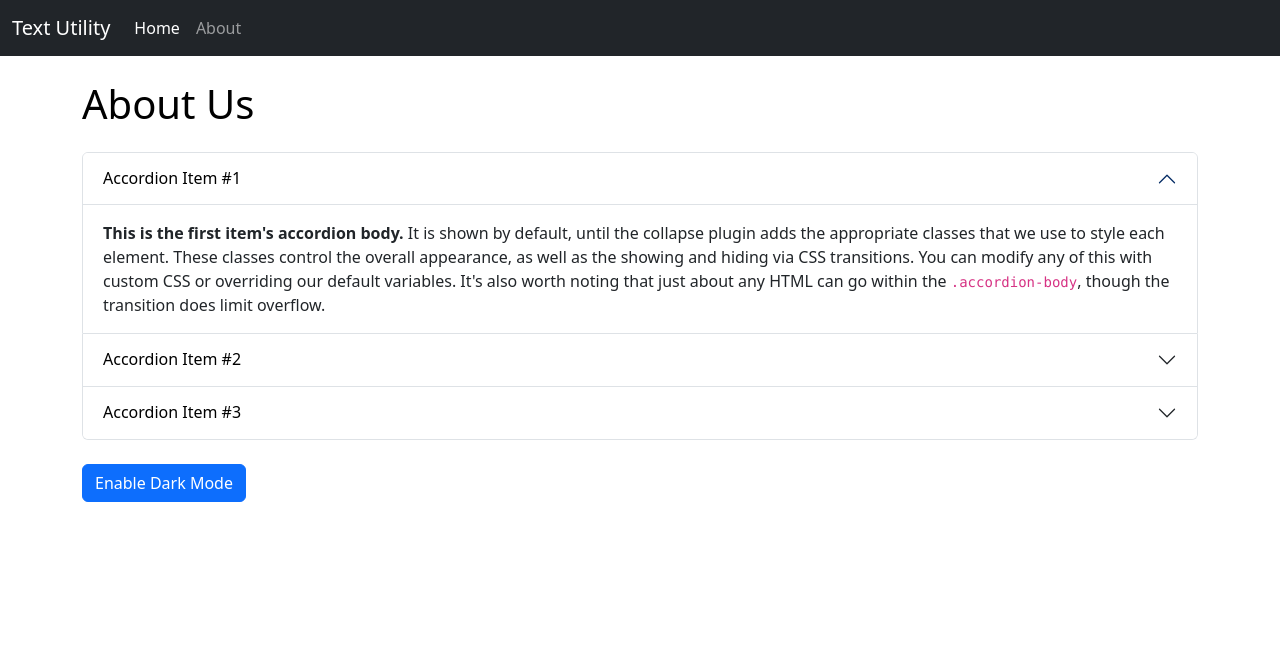
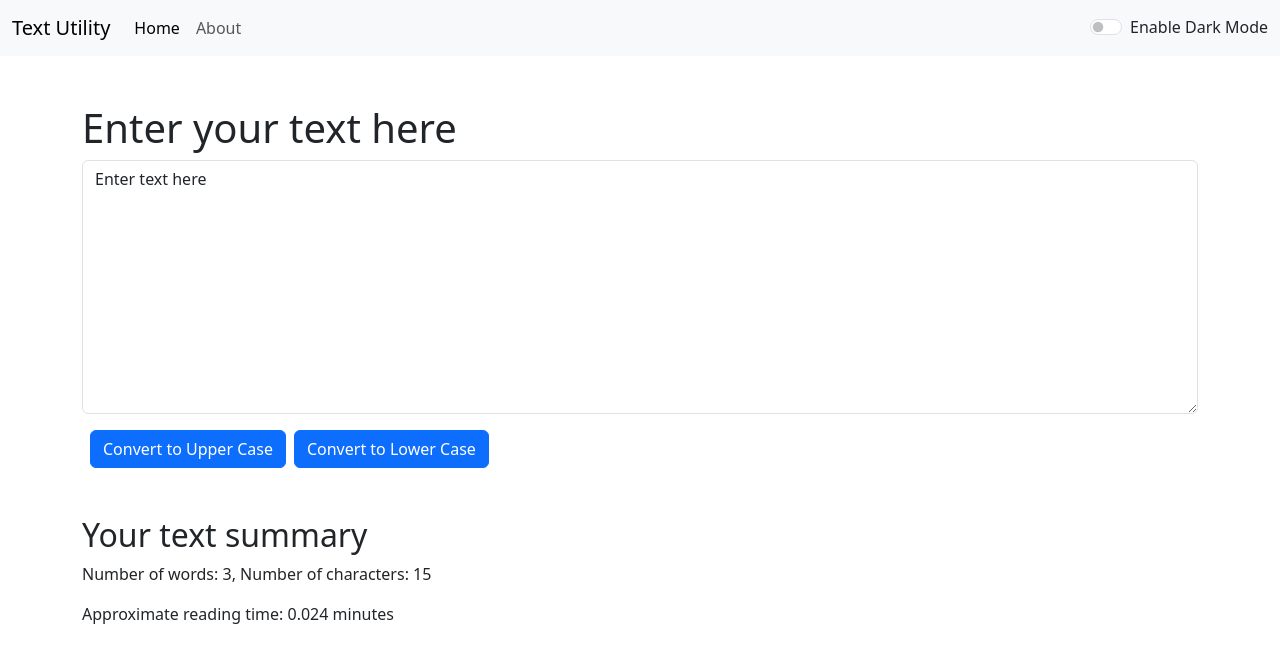
Before and after one commit to JkGiThuB821/text-app, a React (Create React App) app: page / in a window 1280 px wide. Shown: the top 662 px of the page. Built offline with nearby package versions, Linux system fonts and the light colour scheme.

Commit message:
Enabled dark mode with a toggle swicth in the navbar

```diff
--- a/src/App.js
+++ b/src/App.js
@@ -1,3 +1,4 @@
+import { useState } from 'react';
 import './App.css';
 import About from './components/About';
 import Navbar from './components/Navbar';
@@ -5,11 +6,22 @@ import TextForm from './components/TextForm';
 
 
 function App() {
+  // state for enabling dark mode in the whole app
+  const [mode, setMode] = useState('light');
+
+  const toggleMode = ()=>{
+    if (mode === 'light'){
+      setMode('dark');
+    }else{
+      setMode('light');
+    }
+
+  }
   return (
     <>
-  <Navbar title="Text Utility" aboutText = "About"/>
-  {/* <TextForm heading= "Enter your text here"/> */}
-  <About/>
+  <Navbar title="Text Utility" aboutText = "About" mode = {mode} toggleMode = {toggleMode}/>
+  <TextForm heading= "Enter your text here"/>
+  {/* <About/> */}
     </>
   )
 }
--- a/src/components/Navbar.js
+++ b/src/components/Navbar.js
@@ -5,7 +5,7 @@ import PropTypes from 'prop-types'
 export default function Navbar(props) {
   return (
     <div>
-        <nav className="navbar navbar-expand-lg navbar-dark bg-dark">
+        <nav className={`navbar navbar-expand-lg navbar-${props.mode} bg-${props.mode}`}>
             <div className="container-fluid">
             <a className="navbar-brand" href="/">{props.title}</a>
             <button className="navbar-toggler" type="button" data-bs-toggle="collapse" data-bs-target="#navbarSupportedContent" aria-controls="navbarSupportedContent" aria-expanded="false" aria-label="Toggle navigation">
@@ -24,6 +24,10 @@ export default function Navbar(props) {
                 <input className="form-control me-2" type="search" placeholder="Search" aria-label="Search"/>
                 <button className="btn btn-outline-success" type="submit">Search</button>
                 </form> */}
+                <div className={`form-check form-switch text-${props.mode === 'light'?'dark':'light'}`}>
+                <input className="form-check-input" type="checkbox" onClick={props.toggleMode} role="switch" id="flexSwitchCheckDefault"/>
+                <label className="form-check-label" htmlFor="flexSwitchCheckDefault">Enable Dark Mode</label>
+                </div>
             </div>
             </div>
         </nav>
```
